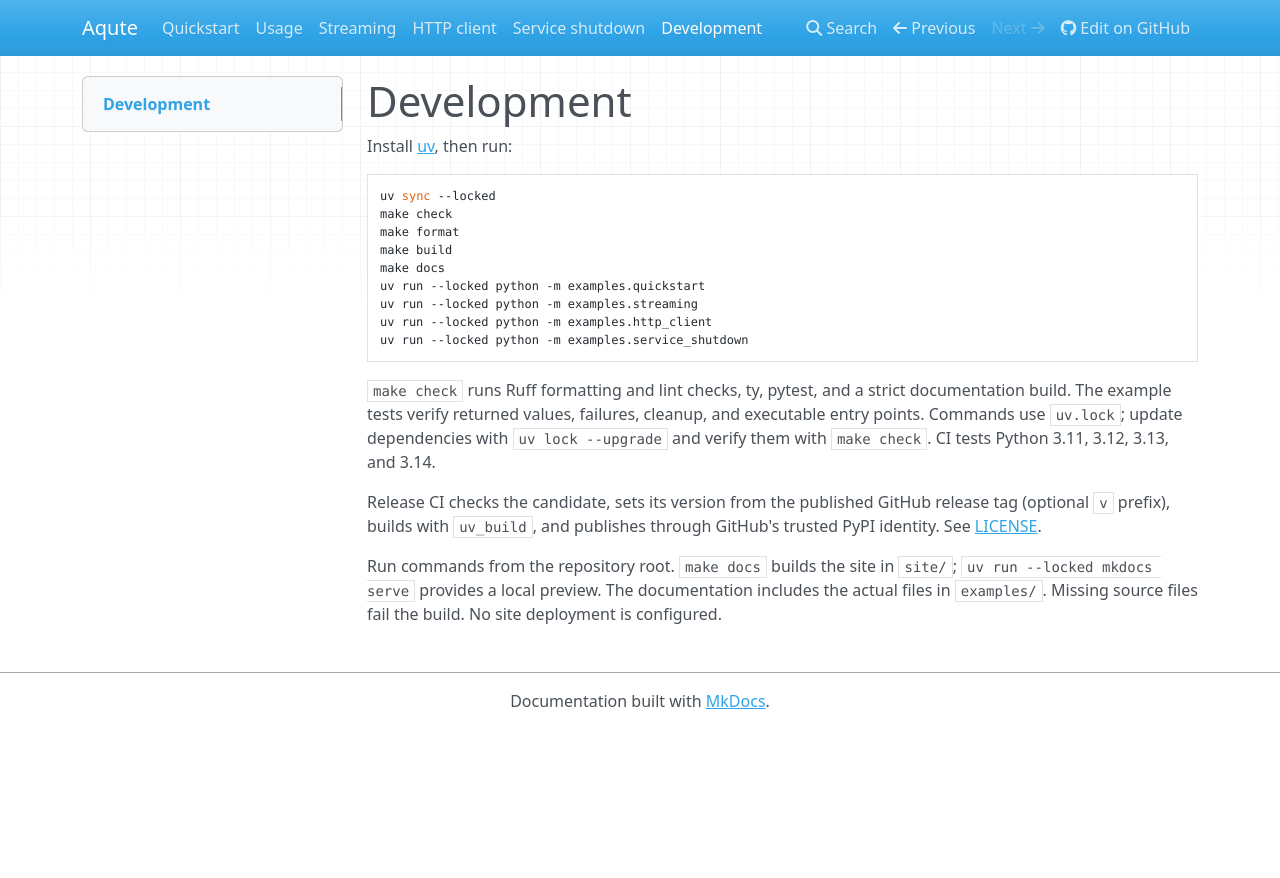
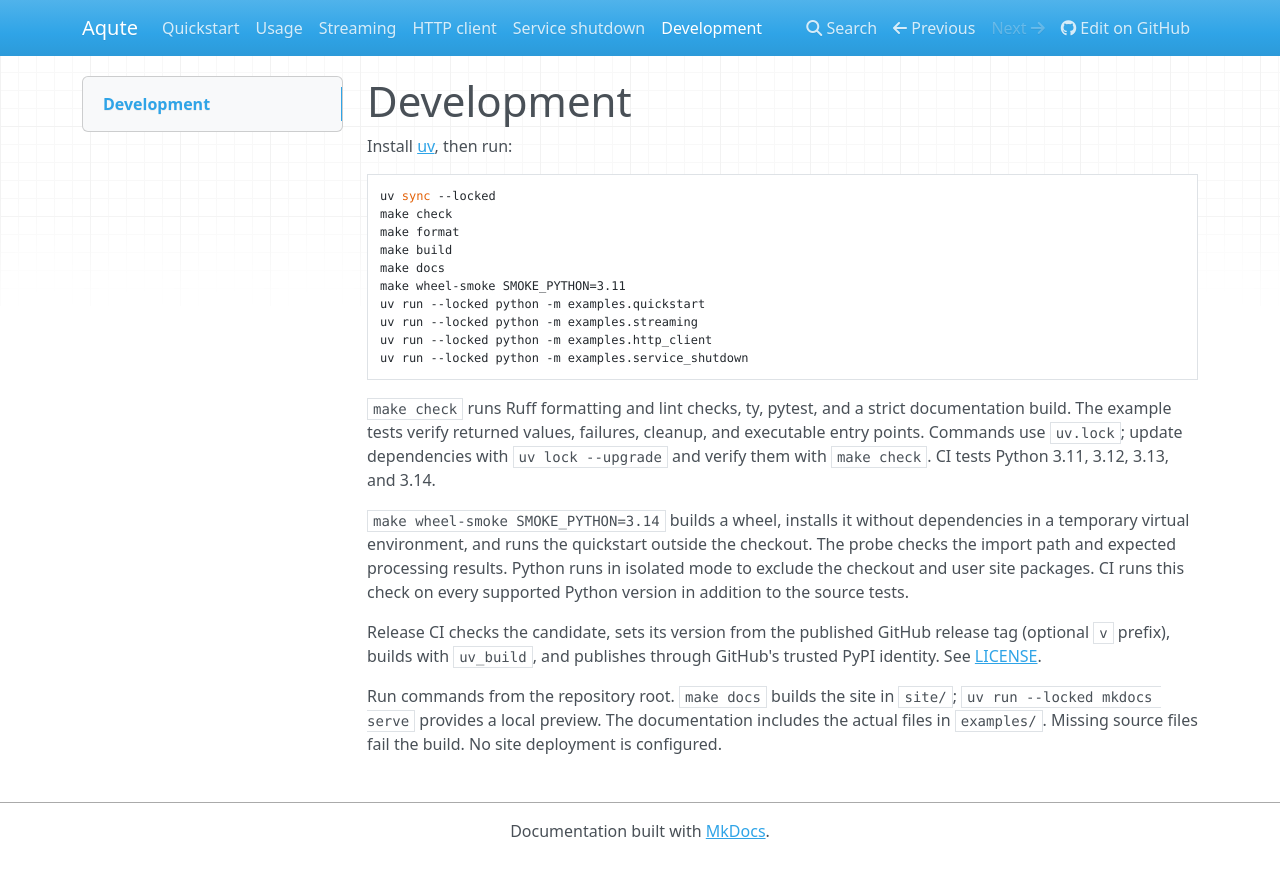
Before and after one commit to insomnes/aqute, an MkDocs documentation site: the page built from docs/development.md, in a window 1280 px wide. Shown: the top 878 px of the page. Built offline with MkDocs 1.6.1, drawn with Linux system fonts in a browser that asks for light colours; nearby versions of some CDN libraries.

Commit message:
ci: smoke-test installed wheels across supported Python versions

```diff
--- a/docs/development.md
+++ b/docs/development.md
@@ -8,6 +8,7 @@ make check
 make format
 make build
 make docs
+make wheel-smoke SMOKE_PYTHON=3.11
 uv run --locked python -m examples.quickstart
 uv run --locked python -m examples.streaming
 uv run --locked python -m examples.http_client
@@ -18,6 +19,12 @@ uv run --locked python -m examples.service_shutdown
 The example tests verify returned values, failures, cleanup, and executable entry points. Commands use `uv.lock`; update dependencies with `uv lock --upgrade`
 and verify them with `make check`. CI tests Python 3.11, 3.12, 3.13, and 3.14.
 
+`make wheel-smoke SMOKE_PYTHON=3.14` builds a wheel, installs it without dependencies
+in a temporary virtual environment, and runs the quickstart outside the checkout.
+The probe checks the import path and expected processing results. Python runs in
+isolated mode to exclude the checkout and user site packages. CI runs this check
+on every supported Python version in addition to the source tests.
+
 Release CI checks the candidate, sets its version from the published GitHub release
 tag (optional `v` prefix), builds with `uv_build`, and publishes through GitHub's
 trusted PyPI identity. See [LICENSE](https://github.com/insomnes/aqute/blob/main/LICENSE).
--- a/pyproject.toml
+++ b/pyproject.toml
@@ -31,7 +31,7 @@ build-backend = "uv_build"
 
 [tool.uv.build-backend]
 module-root = ""
-source-include = ["tests/**", "examples/**", "docs/**", "mkdocs.yml", "Makefile"]
+source-include = ["tests/**", "examples/**", "docs/**", "scripts/**", "mkdocs.yml", "Makefile"]
 
 [tool.pytest.ini_options]
 asyncio_mode = "strict"
```
Also changed, not shown: 3 other files.
